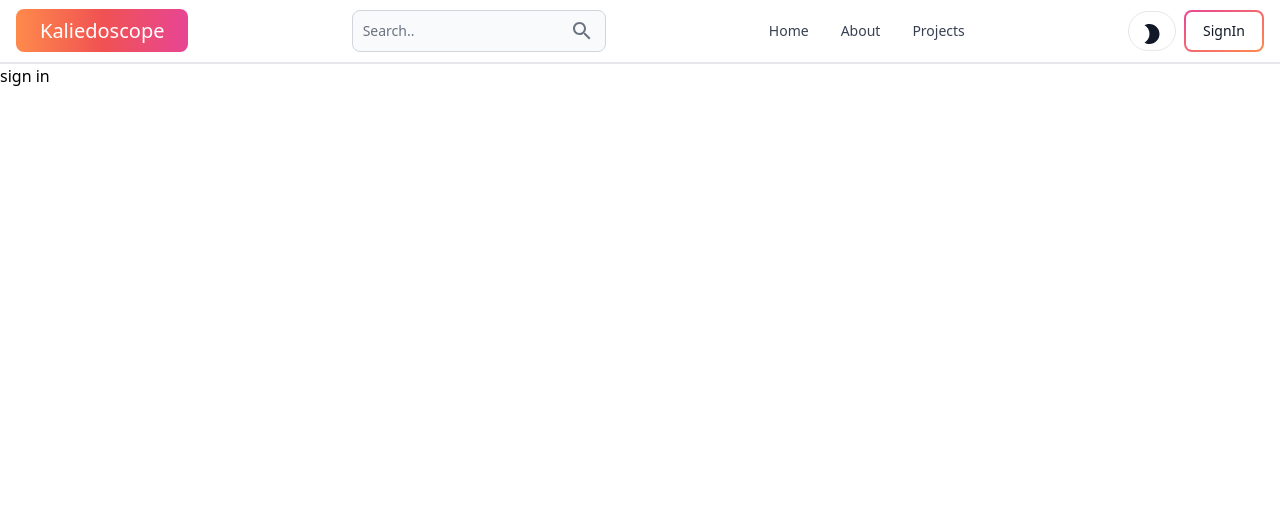
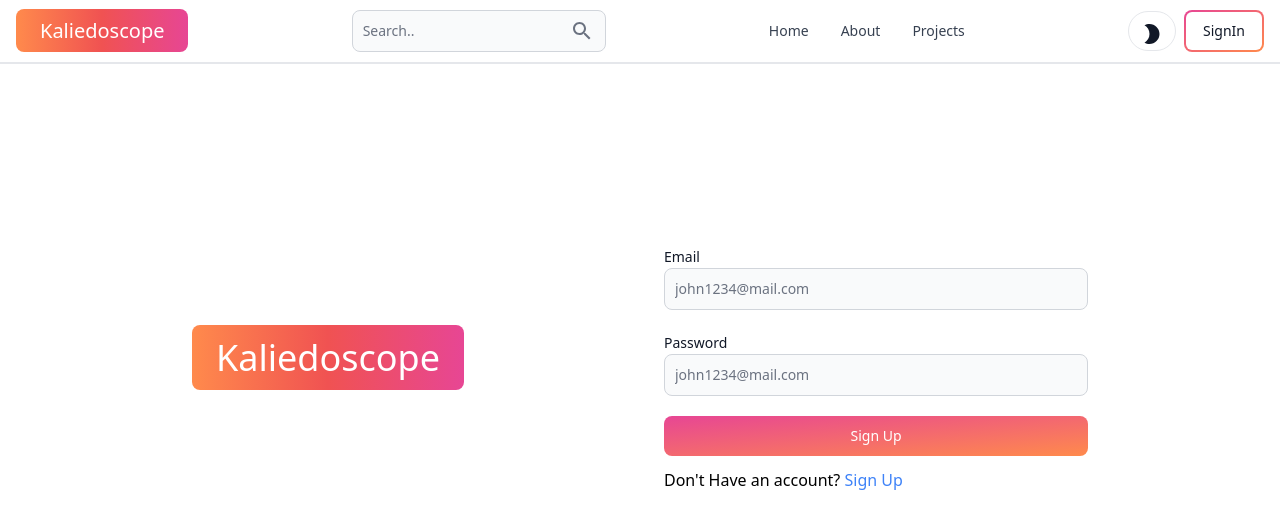
Before and after one commit to Souvik00076/Kaleidoscope, a React (Vite) app in the folder client/: page /signin in a window 1280 px wide. Shown: the top 528 px of the page. Built offline with nearby package versions, Linux system fonts and the light colour scheme.

Commit message:
Sign In page ui design completed and connected to the backend

```diff
--- a/client/src/constants.jsx
+++ b/client/src/constants.jsx
@@ -3,5 +3,8 @@ const MESSAGES={
     password_mismatch:"Password Do Not Match"
 }
 
-
-export {MESSAGES}
+const ROUTES={
+    SIGNUP:'/api/v1/auth/signup',
+    SIGNIN:'/api/v1/auth/signin'
+}
+export {MESSAGES,ROUTES}
--- a/client/src/pages/SignIn.jsx
+++ b/client/src/pages/SignIn.jsx
@@ -1,9 +1,113 @@
 import React from 'react'
+import { Button, Label, TextInput, Alert,Spinner } from 'flowbite-react'
+import { Link } from 'react-router-dom'
+import { useState } from 'react'
+import { HiInformationCircle } from 'react-icons/hi'
+import { MESSAGES , ROUTES} from '../constants'
+import { useNavigate } from 'react-router-dom'
+import axios from 'axios'
+const SignIn = () => {
+  const [formData,setFormData]=useState({})
+  const [errorMessage,setErrorMessage]=useState(null)
+  const [loading,setLoading]=useState(false)
+  const navigate=useNavigate()
+  const onHandleChange=(e)=>{
+    setFormData({...formData,[e.target.id]:e.target.value})
+  }
+  const onEnterPressed=(e)=>{
+    if (e.key === "Enter"){
+      onFormSubmit()
+    }
+  }
+  const onFormSubmit=async(e)=>{
+      e && e.preventDefault()
+      if(!formData.email || !formData.password){
+        setErrorMessage(MESSAGES.field_empty_error)
+        return
+      }
+      setLoading(true)
+      try{
+        const res=await axios({
+          headers:{
+            'Content-Type':'application/json'
+          },
+          method: 'post',
+          url: ROUTES.SIGNIN,
+          data: JSON.stringify(formData),
+        })
+        const data=res.data
+        if(data.success===true) {
+          setErrorMessage(null)
+          navigate('/home',{replace:true})
+        }
+          else setErrorMessage(res.msg)
+    }catch(err){
+      setErrorMessage(err.message)
+    }
+    setLoading(false)
+  }
+  return (
+    <div className='mt-[10rem] flex flex-col gap-12 lg:flex-row items-center w-[90%] lg:w-[70%]  container mx-auto'>
+      <div className='flex-1'>
+      <Link to="/" className='no-underline text-4xl text-white'>
+        <span className=' bg-gradient-to-r from-orange-400 via-red-500 to-pink-500
+                         px-6 py-2 rounded-lg'>
+        Kaliedoscope
+        </span>
+       </Link>
+      </div>
 
-const SignIn = () => {
-  return (
-    <div>
-      <h1>sign in</h1>
+      <div className='flex-1' onSubmit={onFormSubmit} onChange={onHandleChange}
+            onKeyUp={onEnterPressed}>
+        <form>
+
+          <div className='mt-[20px]'>
+            <Label value='Email'/>
+            <TextInput
+            id='email'
+            placeholder='john1234@mail.com'
+            required
+            type='email'
+
+            />
+          </div>
+
+          <div className='mt-[20px]'>
+            <Label value='Password'/>
+            <TextInput
+            id='password'
+            placeholder='john1234@mail.com'
+            required
+
+            />
+          </div>
+
+
+          <Button type='submit' gradientDuoTone="pinkToOrange"  className='w-[100%] mt-[20px]'>
+          {
+            loading ? (
+            <>
+                <Spinner aria-label="Spinner button example" size="sm" />
+              <span className="pl-3">Loading...</span>
+            </>
+            ): 'Sign Up'
+          }
+          </Button>
+      </form>
+      <div className='mt-[12px]'>
+        <span>Don't Have an account?</span>
+        <Link to='/signup' className='text-blue-500'> Sign Up</Link>
+      </div>
+      {
+      errorMessage && (
+      <div className='mt-4 mb-8'>
+      <Alert color="failure" icon={HiInformationCircle}>
+        {errorMessage}
+      </Alert>
+      </div>
+      )}
+      </div>
+
     </div>
   )
 }
```
